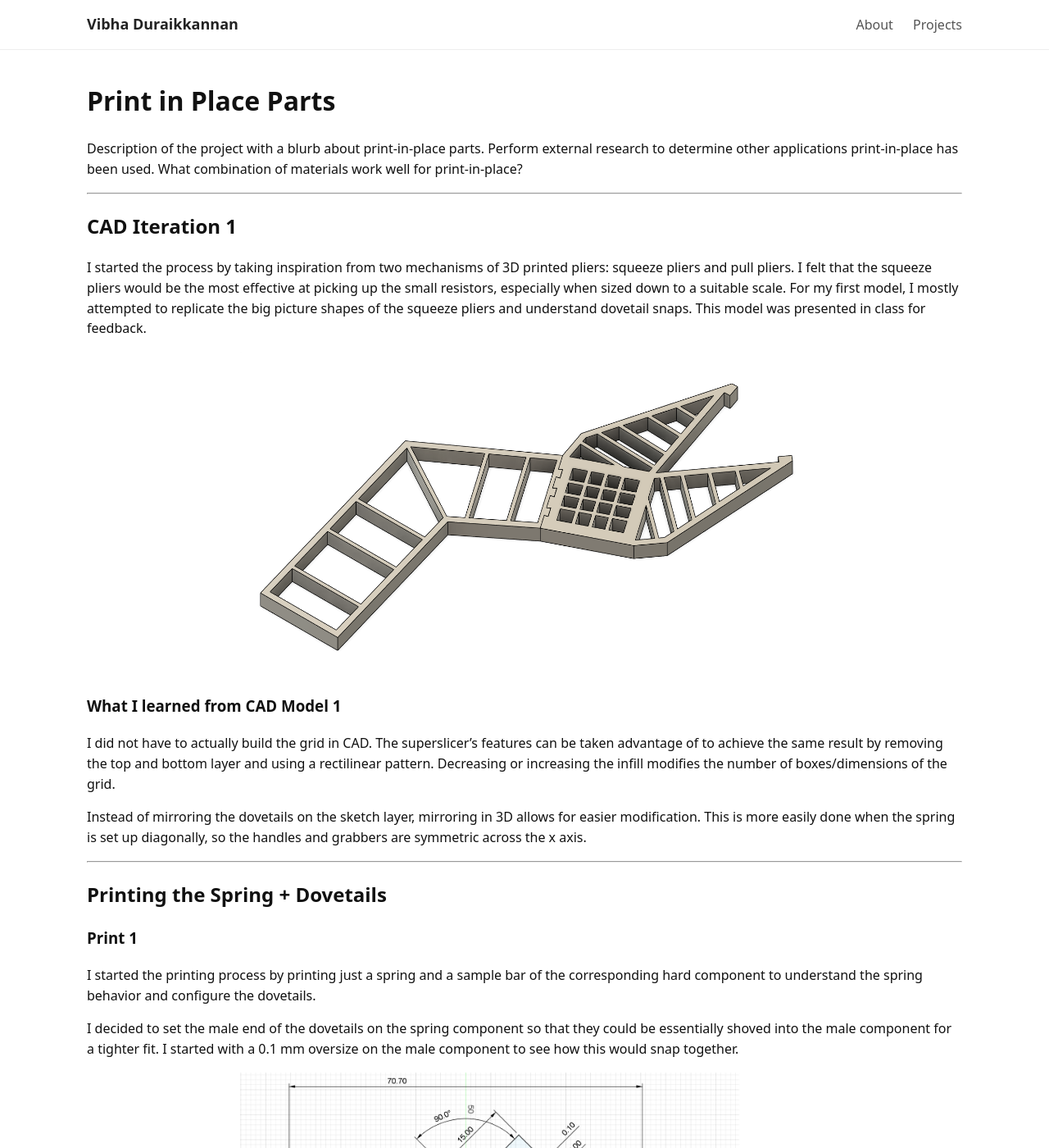
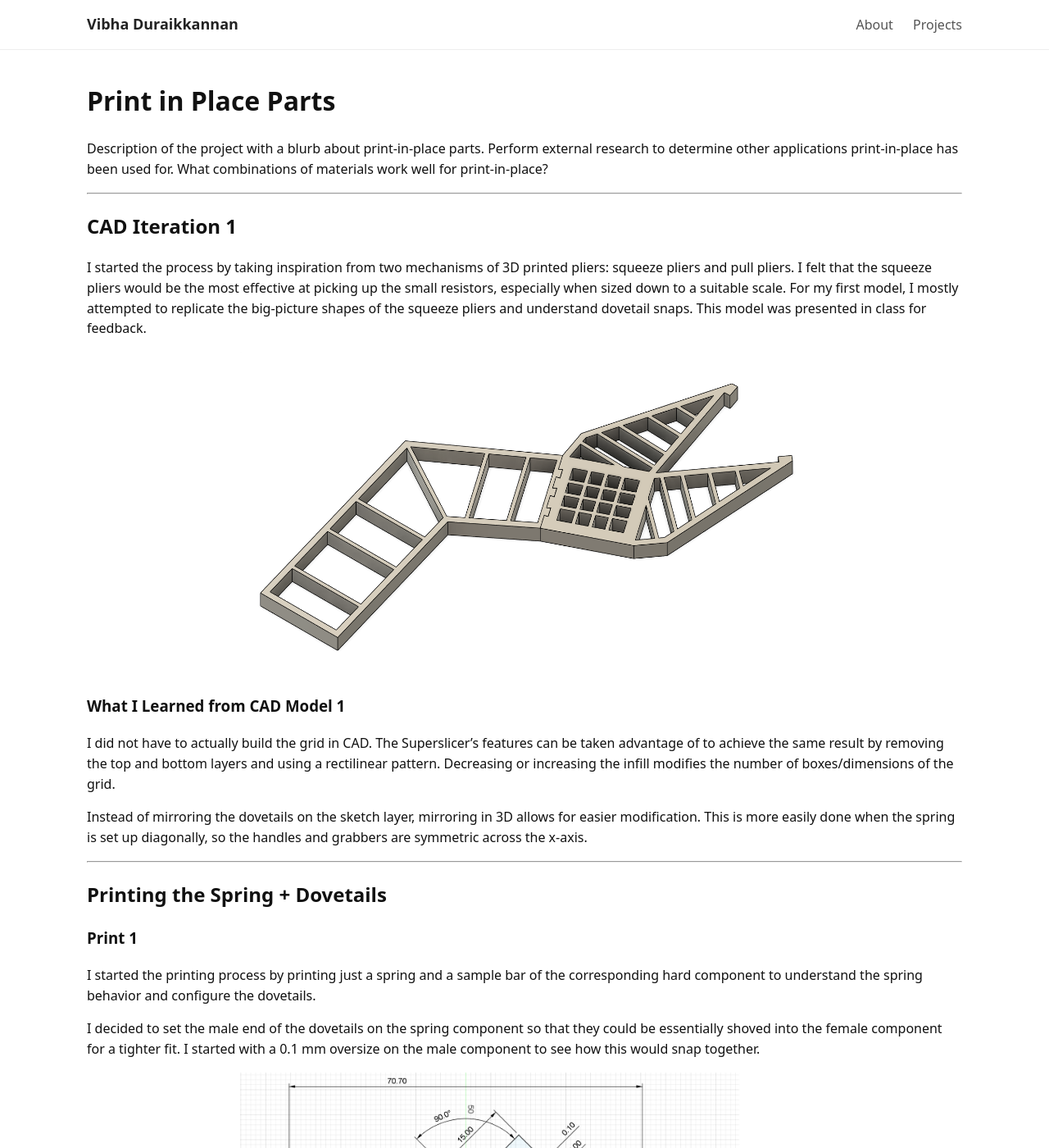
Before and after one commit to vibs-27/vibhadurai.github.io, a Jekyll site: the page built from _projects/multi-material-pliers.md, in a window 1280 px wide and 1400 px high. Shown: the whole window at 82% size. Built offline with Jekyll 4.4.1, drawn with Linux system fonts in a browser that asks for light colours; some of the changed text lies outside the part shown.

Commit message:
grammar check

```diff
--- a/_projects/multi-material-pliers.md
+++ b/_projects/multi-material-pliers.md
@@ -1,7 +1,7 @@
 ---
 layout: default
 title: "Multi-Material Pliers"
-subtitle: In place multi material print-in-place pliers using TPU and PLA
+subtitle: In-place multi-material print-in-place pliers using TPU and PLA
 teaser:
 description: "Design and fabrication of multi-material print-in-place pliers using TPU and PLA."
 date: 2025-11-12
@@ -11,23 +11,23 @@ featured: true
 
 # Print in Place Parts
 
-Description of the project with a blurb about print-in-place parts. Perform external research to determine other applications print-in-place has been used. What combination of materials work well for print-in-place?
+Description of the project with a blurb about print-in-place parts. Perform external research to determine other applications print-in-place has been used for. What combinations of materials work well for print-in-place?
 
 ---
 
 ## CAD Iteration 1
 
-I started the process by taking inspiration from two mechanisms of 3D printed pliers: squeeze pliers and pull pliers. I felt that the squeeze pliers would be the most effective at picking up the small resistors, especially when sized down to a suitable scale. For my first model, I mostly attempted to replicate the big picture shapes of the squeeze pliers and understand dovetail snaps. This model was presented in class for feedback.
+I started the process by taking inspiration from two mechanisms of 3D printed pliers: squeeze pliers and pull pliers. I felt that the squeeze pliers would be the most effective at picking up the small resistors, especially when sized down to a suitable scale. For my first model, I mostly attempted to replicate the big-picture shapes of the squeeze pliers and understand dovetail snaps. This model was presented in class for feedback.
 
 <p align="center">
   <img src="{{ '/docs/assets/PlierWriteUp/FirstCADCheckModel.png' | relative_url }}" width="65%">
 </p>
 
-### What I learned from CAD Model 1
+### What I Learned from CAD Model 1
 
-I did not have to actually build the grid in CAD. The superslicer’s features can be taken advantage of to achieve the same result by removing the top and bottom layer and using a rectilinear pattern. Decreasing or increasing the infill modifies the number of boxes/dimensions of the grid.
+I did not have to actually build the grid in CAD. The Superslicer’s features can be taken advantage of to achieve the same result by removing the top and bottom layers and using a rectilinear pattern. Decreasing or increasing the infill modifies the number of boxes/dimensions of the grid.
 
-Instead of mirroring the dovetails on the sketch layer, mirroring in 3D allows for easier modification. This is more easily done when the spring is set up diagonally, so the handles and grabbers are symmetric across the x axis.
+Instead of mirroring the dovetails on the sketch layer, mirroring in 3D allows for easier modification. This is more easily done when the spring is set up diagonally, so the handles and grabbers are symmetric across the x-axis.
 
 ---
 
@@ -37,13 +37,13 @@ Instead of mirroring the dovetails on the sketch layer, mirroring in 3D allows f
 
 I started the printing process by printing just a spring and a sample bar of the corresponding hard component to understand the spring behavior and configure the dovetails.
 
-I decided to set the male end of the dovetails on the spring component so that they could be essentially shoved into the male component for a tighter fit. I started with a 0.1 mm oversize on the male component to see how this would snap together.
+I decided to set the male end of the dovetails on the spring component so that they could be essentially shoved into the female component for a tighter fit. I started with a 0.1 mm oversize on the male component to see how this would snap together.
 
 <p align="center">
   <img src="{{ '/docs/assets/PlierWriteUp/FirstSpringPrintSketch.png' | relative_url }}" width="65%">
 </p>
 
-For the spring, I started with a 4 wall perimeter and 1.2 mm wall thickness with a 8% rectilinear pattern. I found these walls to be a bit too flimsy and increased it to 1.4 mm in the next print. I also realized that this would be uncessarily large for the size of a resistor. For the dovetails, the oversize was too much for the fit, and I decreased to exact fit in the next print.
+For the spring, I started with a 4-wall perimeter and 1.2 mm wall thickness with an 8% rectilinear pattern. I found these walls to be a bit too flimsy and increased it to 1.4 mm in the next print. I also realized that this would be unnecessarily large for the size of a resistor. For the dovetails, the oversize was too much for the fit, and I decreased to an exact fit in the next print.
 
 <p align="center">
   <img src="{{ '/docs/assets/PlierWriteUp/ImageFirstSpring.jpeg' | relative_url }}" width="65%">
@@ -97,7 +95,7 @@ The jaw length is 43 mm, which yield a jaw capacity of 10 mm. I added a slanted
        width="70%">
 </p>
 
-The final design was 130 mm end to end pliers and 10 mm height, with a jaw capacity of 10 mm. The spring was a 30 mm TPU square with a 4x4 grid of 1.6 mm walls. The hard components (the grabbers and handles) were printed in PLA. There were 4 seperate pieces in total attached using dovetail snap fits.
+The final design was 130 mm end-to-end pliers and 10 mm in height, with a jaw capacity of 10 mm. The spring was a 30 mm TPU square with a 4x4 grid of 1.6 mm walls. The hard components (the grabbers and handles) were printed in PLA. There were four separate pieces in total, attached using dovetail snap fits.
 
 <p align="center">
   <img src="{{ '/docs/assets/PlierWriteUp/FinalCADHandlesGrabbers.png' | relative_url }}" width="65%">
```
Also changed, not shown: other parts of _projects/multi-material-pliers.md (+3 -5 lines).
